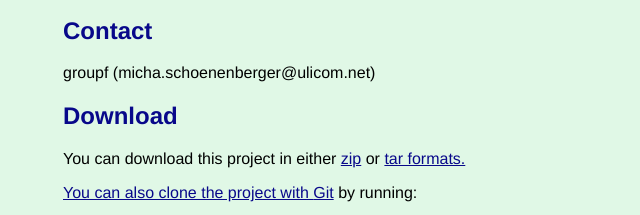
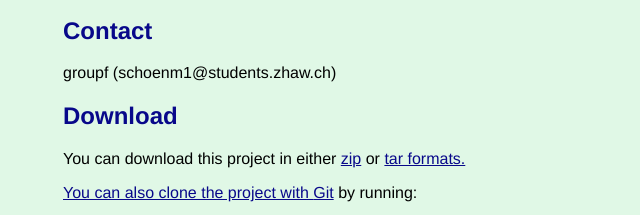
Before and after one commit to groupf/Fallstudie, a plain HTML site: page index.html in a window 1280 px wide. Shown: the part 364-579 px from the top of the page, 227-867 px from the left. Drawn offline with Linux system fonts and the light colour scheme.

Commit message:
Update index.html

```diff
--- a/index.html
+++ b/index.html
@@ -71,7 +71,7 @@
 
 
       <h2>Contact</h2>
-      <p>groupf (micha.schoenenberger@ulicom.net)
+      <p>groupf (schoenm1@students.zhaw.ch)
 <br/>      </p>
 
 
```
